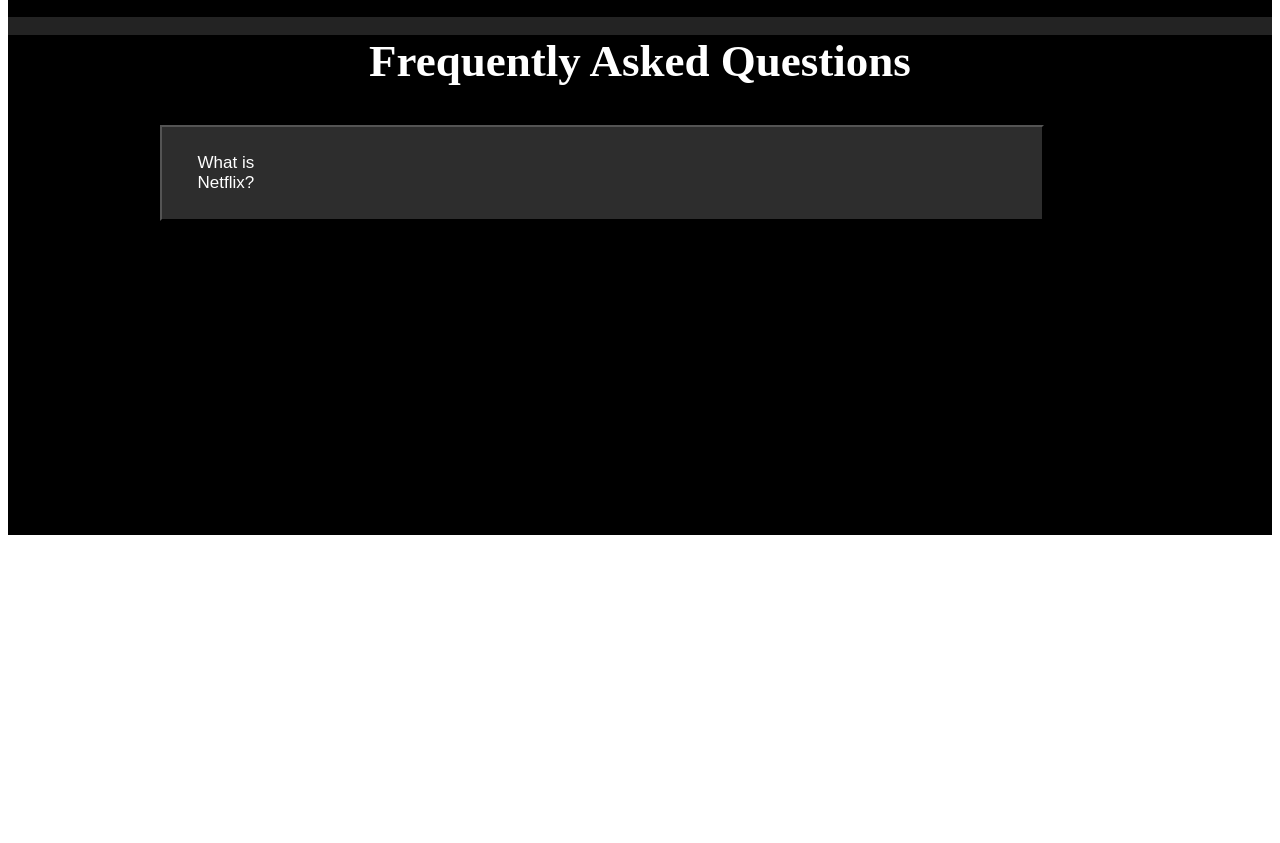
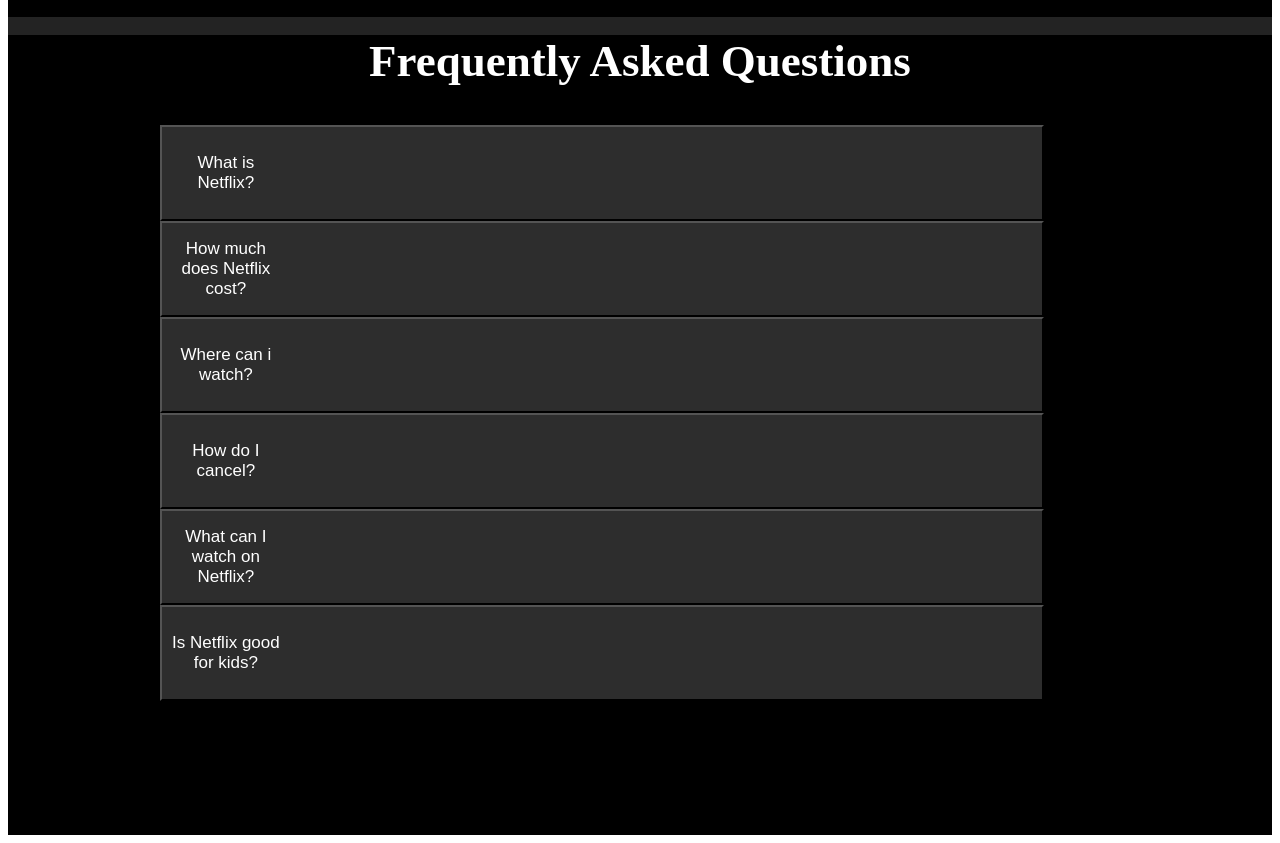
Before and after one commit to Titilope-23/Netflix, a plain HTML site: page index.html in a window 1280 px wide. Shown: the part 2688-3531 px from the top of the page. Before the commit the page ends 3231 px from the top, so only its background shows below. Drawn offline with Linux system fonts and the light colour scheme.

Commit message:
created a span

```diff
--- a/Netflix.css
+++ b/Netflix.css
@@ -87,7 +87,7 @@
 }
 .faq{
     background-color: black;
-    height: 500px;
+    height: 800px;
     color: white;
     font-size: 25px;
     margin-top: -1.5%;
@@ -104,8 +104,9 @@
 align-items: baseline;
 padding-right: 60%;
 margin-left: 12%;
-font-size: 17px;
-font-weight: 15px;
+}
+.faq span{
+    font-size: 17px;
 }
 
 .all{
--- a/index.html
+++ b/index.html
@@ -47,10 +47,14 @@
     </div>
     <div class="faq">
         <h2>Frequently Asked Questions</h2>
-        <button>What is Netflix?</button>
+        <button><span>What is Netflix?</span></button>
+        <button><span>How much does Netflix cost?</span></button>
+        <button><span>Where can i watch?</span></button>
+        <button><span>How do I cancel?</span></button>
+        <button><span>What can I watch on Netflix?</span></button>
+        <button><span>Is Netflix good for kids?</span></button>
 
-
-    </div>
+</div>
 </section>
 
 </body>
```
